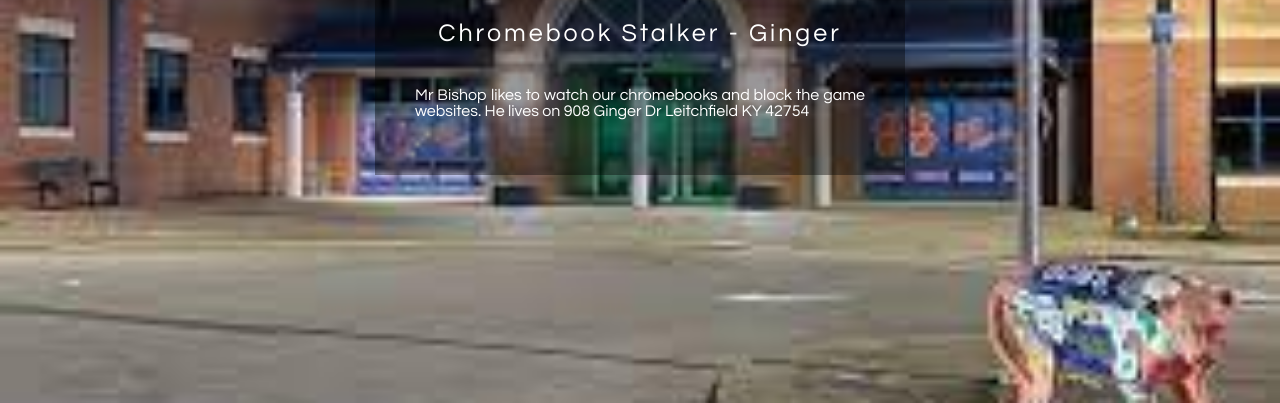
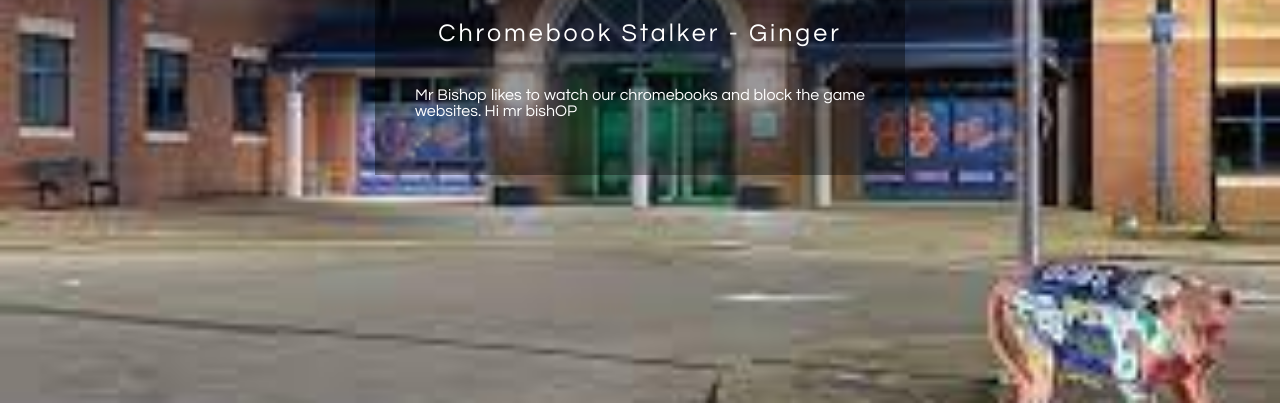
Before and after one commit to jgcksn/mrbishop, a plain HTML site: page index.html in a window 1280 px wide. Shown: the part 397-800 px from the top of the page. Drawn offline with Linux system fonts and the light colour scheme.

Commit message:
Update index.html

```diff
--- a/index.html
+++ b/index.html
@@ -15,7 +15,7 @@
         <img src="profilepic.jpg" alt="" class="box-img">
         <h1>Brandon Bishop</h1>
         <h5>Chromebook Stalker - Ginger</h5>
-        <p>Mr Bishop likes to watch our chromebooks and block the game websites. He lives on 908 Ginger Dr Leitchfield KY 42754
+        <p>Mr Bishop likes to watch our chromebooks and block the game websites. Hi mr bishOP
         </p>
 
 
```
